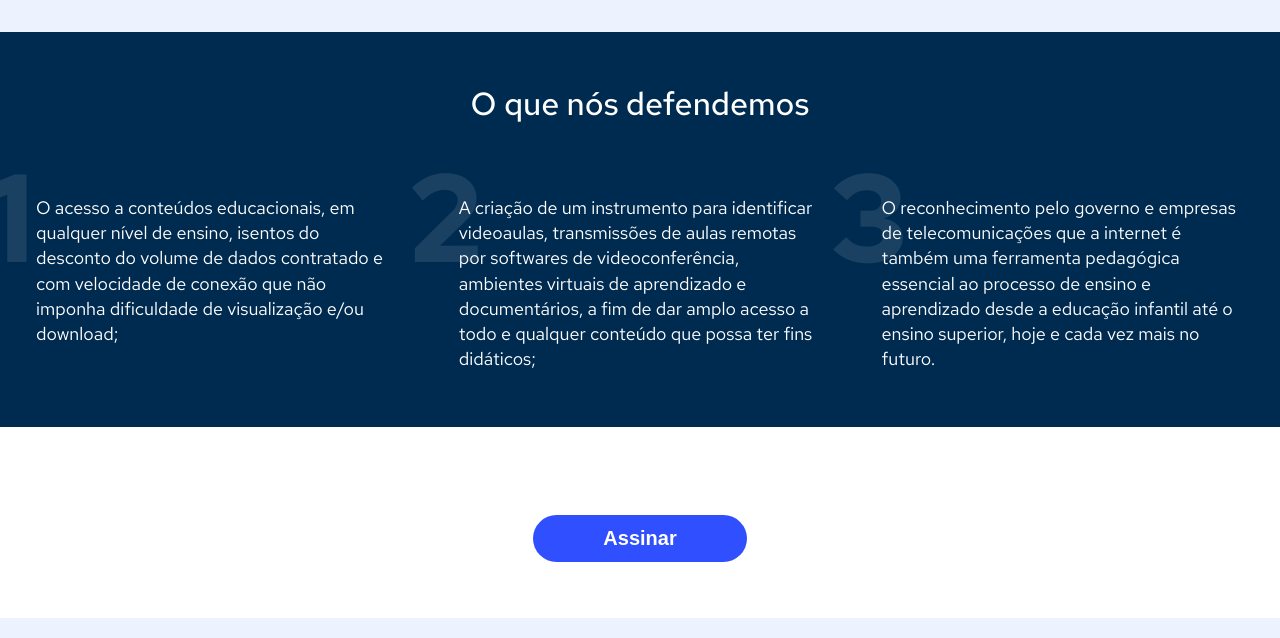
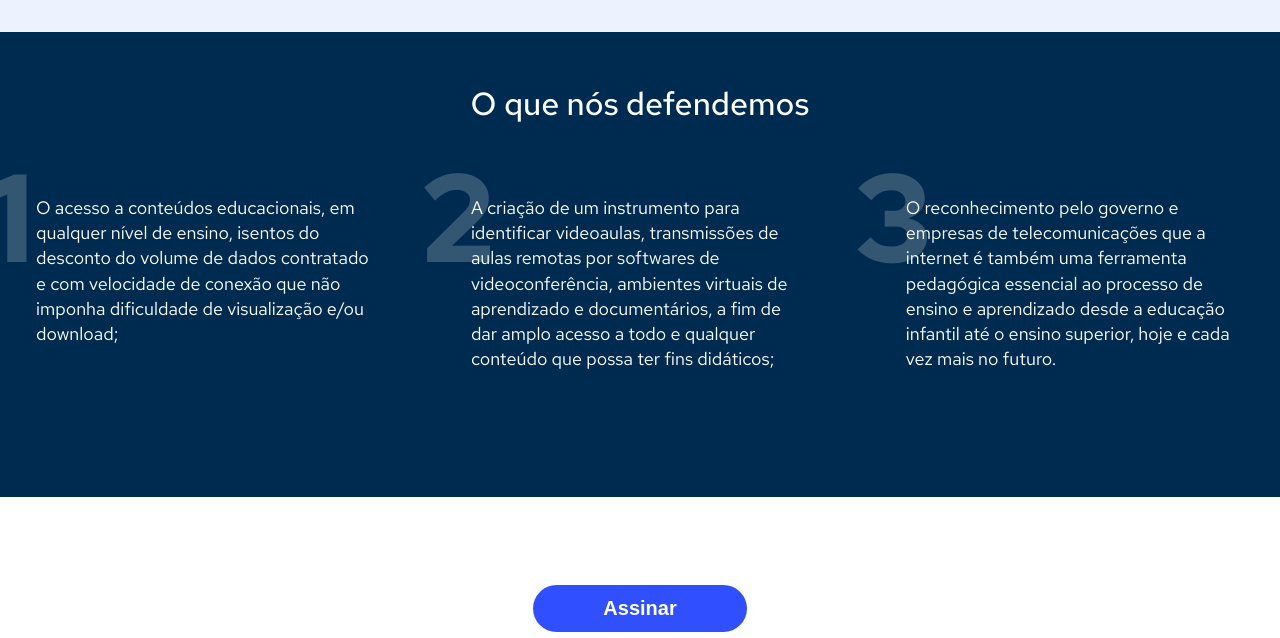
Before and after one commit to gustavogf/decode-internet-pela-educacao, a plain HTML site: page index.html in a window 1280 px wide. Shown: the part 625-1263 px from the top of the page. Drawn offline with Linux system fonts and the light colour scheme; no server answers.

Commit message:
makes testimonials mobile first

```diff
--- a/css/page.css
+++ b/css/page.css
@@ -177,26 +177,49 @@
 }
 
 .manifest-section {
-  display: flex;
-  justify-content: space-between;
   margin-top: 75px;
 }
 
+@media(min-width: 1024px) {
+  .manifest-section {
+    display: flex;
+    justify-content: space-between;
+  }
+}
+
 .manifest-section__item {
-  flex-basis: 30%;
+  flex-basis: 28%;
   font-size: 18px;
   line-height: 1.4;
   position: relative;
 }
 
+.manifest-section__item:not(:last-child) {
+  margin-bottom: 70px;
+}
+
+@media(min-width: 1024px) {
+  .manifest-section__item {
+    margin-bottom: 0;
+  }
+}
+
 .manifest-section__item:before {
   content: '';
   position: absolute;
-  left: -50px;
-  top: -65px;
-  font-size: 125px;
+  left: -10px;
+  top: -75px;
+  font-size: 70px;
   font-weight: 700;
-  opacity: 0.1;
+  opacity: 0.2;
+}
+
+@media(min-width: 1024px) {
+  .manifest-section__item:before {
+    left: -50px;
+    top: -65px;
+    font-size: 125px;
+  }
 }
 
 .manifest-section__item:nth-child(1):before {
```
